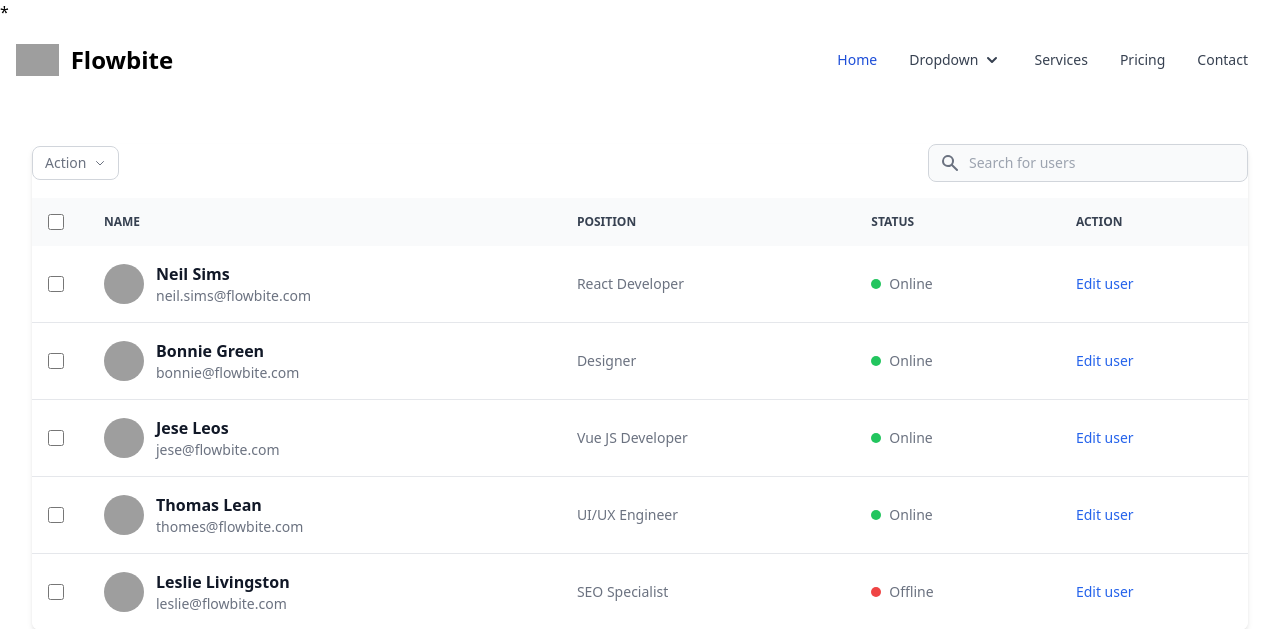
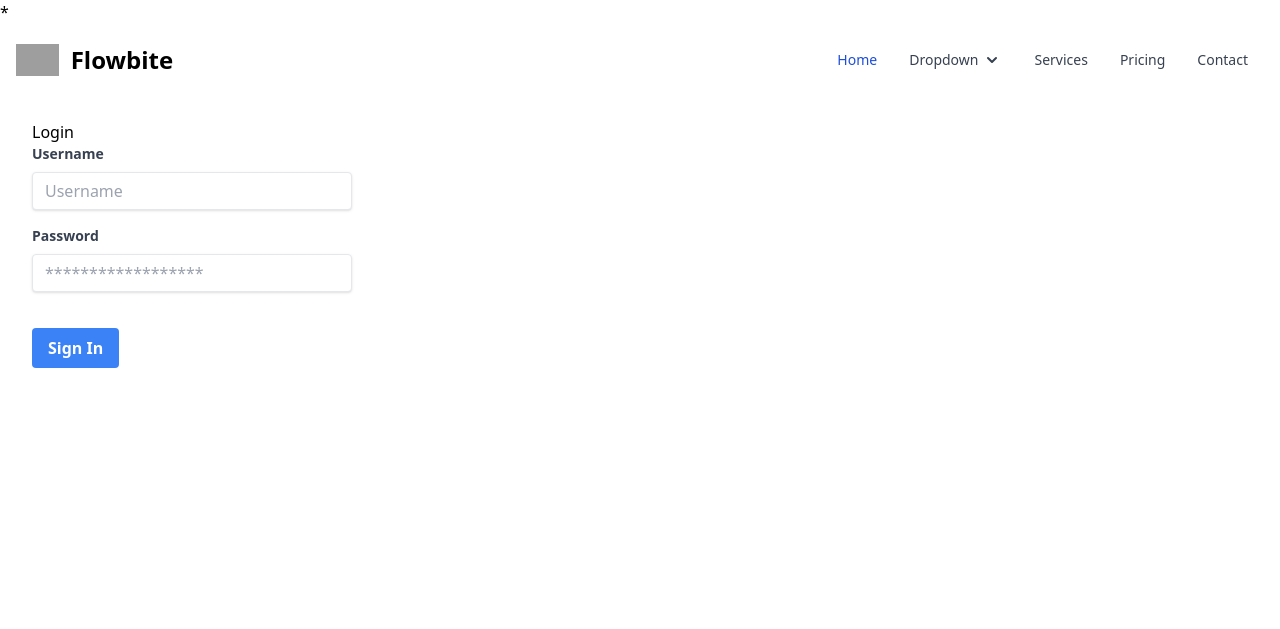
Before and after one commit to loading04/simple-EMS, a Django app: page / in a window 1280 px wide. Shown: the top 629 px of the page. Run offline with Django 4.2, Linux system fonts and the light colour scheme; some libraries are stand-ins or nearby versions; grey boxes are pictures that could not be loaded.

Commit message:
login page

```diff
--- a/employee_management/website/templates/base.html
+++ b/employee_management/website/templates/base.html
@@ -11,6 +11,7 @@
 <body>
 
 <nav class="bg-white border-gray-200 dark:bg-gray-900 dark:border-gray-700">
+
     <div class="max-w-screen-xl flex flex-wrap items-center justify-between mx-auto px-4 py-2.5">
       <a href="#" class="flex items-center">
           <img src="https://flowbite.com/docs/images/logo.svg" class="h-8 mr-3" alt="Flowbite Logo" />
--- a/employee_management/website/templates/home.html
+++ b/employee_management/website/templates/home.html
@@ -2,8 +2,35 @@
 
 {% block content%}
 <div class="mx-auto  max-w-7xl items-center justify-between p-6 lg:px-8">
+{% if messages%}
+{% for msg in messages%}
+
+
+
+    <div id="alert-3" class="flex p-4 mb-4 text-green-800 rounded-lg bg-green-50 dark:bg-gray-800 dark:text-green-400" role="alert">
+        <svg aria-hidden="true" class="flex-shrink-0 w-5 h-5" fill="currentColor" viewBox="0 0 20 20" xmlns="http://www.w3.org/2000/svg"><path fill-rule="evenodd" d="M18 10a8 8 0 11-16 0 8 8 0 0116 0zm-7-4a1 1 0 11-2 0 1 1 0 012 0zM9 9a1 1 0 000 2v3a1 1 0 001 1h1a1 1 0 100-2v-3a1 1 0 00-1-1H9z" clip-rule="evenodd"></path></svg>
+        <span class="sr-only">Info</span>
+        <div class="ml-3 text-sm font-medium">
+            {{msg}}
+        </div>
+        <button type="button" class="ml-auto -mx-1.5 -my-1.5 bg-green-50 text-green-500 rounded-lg focus:ring-2 focus:ring-green-400 p-1.5 hover:bg-green-200 inline-flex h-8 w-8 dark:bg-gray-800 dark:text-green-400 dark:hover:bg-gray-700" data-dismiss-target="#alert-3" aria-label="Close">
+          <span class="sr-only">Close</span>
+          <svg aria-hidden="true" class="w-5 h-5" fill="currentColor" viewBox="0 0 20 20" xmlns="http://www.w3.org/2000/svg"><path fill-rule="evenodd" d="M4.293 4.293a1 1 0 011.414 0L10 8.586l4.293-4.293a1 1 0 111.414 1.414L11.414 10l4.293 4.293a1 1 0 01-1.414 1.414L10 11.414l-4.293 4.293a1 1 0 01-1.414-1.414L8.586 10 4.293 5.707a1 1 0 010-1.414z" clip-rule="evenodd"></path></svg>
+        </button>
+      </div>
+
+
+
+{%endfor%}
+
+{%endif%}
+
+
+{%if  user.is_authenticated %}
 
 <div class="relative overflow-x-auto shadow-md sm:rounded-lg mt-6">
+
+
     <div class="flex items-center justify-between pb-4 bg-white dark:bg-gray-900">
         <div>
             <button id="dropdownActionButton" data-dropdown-toggle="dropdownAction" class="inline-flex items-center text-gray-500 bg-white border border-gray-300 focus:outline-none hover:bg-gray-100 focus:ring-4 focus:ring-gray-200 font-medium rounded-lg text-sm px-3 py-1.5 dark:bg-gray-800 dark:text-gray-400 dark:border-gray-600 dark:hover:bg-gray-700 dark:hover:border-gray-600 dark:focus:ring-gray-700" type="button">
@@ -195,6 +222,42 @@
     </table>
 </div>
 
+{% else%}
+
+<h1>Login</h1>
+<form action="{% url 'home' %}" method="POST">
+
+    {% csrf_token %}
+    <div class="w-full max-w-xs">
+        <form class="bg-white shadow-md rounded px-8 pt-6 pb-8 mb-4">
+          <div class="mb-4">
+            <label class="block text-gray-700 text-sm font-bold mb-2" for="username">
+              Username
+            </label>
+            <input name="username" class="shadow appearance-none border rounded w-full py-2 px-3 text-gray-700 leading-tight focus:outline-none focus:shadow-outline" id="username" type="text" placeholder="Username" required>
+          </div>
+          <div class="mb-6">
+            <label class="block text-gray-700 text-sm font-bold mb-2" for="password">
+              Password
+            </label>
+            <input name='password' class="shadow appearance-none border  rounded w-full py-2 px-3 text-gray-700 mb-3 leading-tight focus:outline-none focus:shadow-outline" id="password" type="password" placeholder="******************" required>
+
+          </div>
+          <div class="flex items-center justify-between">
+            <button class="bg-blue-500 hover:bg-blue-700 text-white font-bold py-2 px-4 rounded focus:outline-none focus:shadow-outline" type="submit">
+              Sign In
+            </button>
+          </div>
+        </form>
+      </div>
+
+</form>
+
+{%endif%}
+
+
+
+
 </div>
 
 
--- a/employee_management/website/urls.py
+++ b/employee_management/website/urls.py
@@ -4,5 +4,7 @@ from . import views
 
 urlpatterns = [
     path('',views.home,name='home'),
+    #path('login/',views.login_user,name='login'),
+    #path('logout/',views.logout_user,name='logout'),
 
 ]
--- a/employee_management/website/views.py
+++ b/employee_management/website/views.py
@@ -1,9 +1,31 @@
-from django.shortcuts import render
-
+from django.shortcuts import render,redirect
+from django.contrib.auth import authenticate,login,logout
+from django.contrib import messages
 # Create your views here.
 
 
 def home(request):
+    #check to see if logging in
+    if request.method == 'POST':
+        username = request.POST['username']
+        password = request.POST['password']
+        # authenticate
+        user = authenticate(request,username=username,password=password)
+
+        if user is not None :
+            login(request,user)
+            messages.success(request,"You have been logged In")
+            return redirect('home')
+        else:
+            messages.success(request,"There was an Error logging in , please try agian !!")
+
+
     return render(request,'home.html',{
 
     })
+
+
+
+
+def logout_user(request):
+    pass
```
